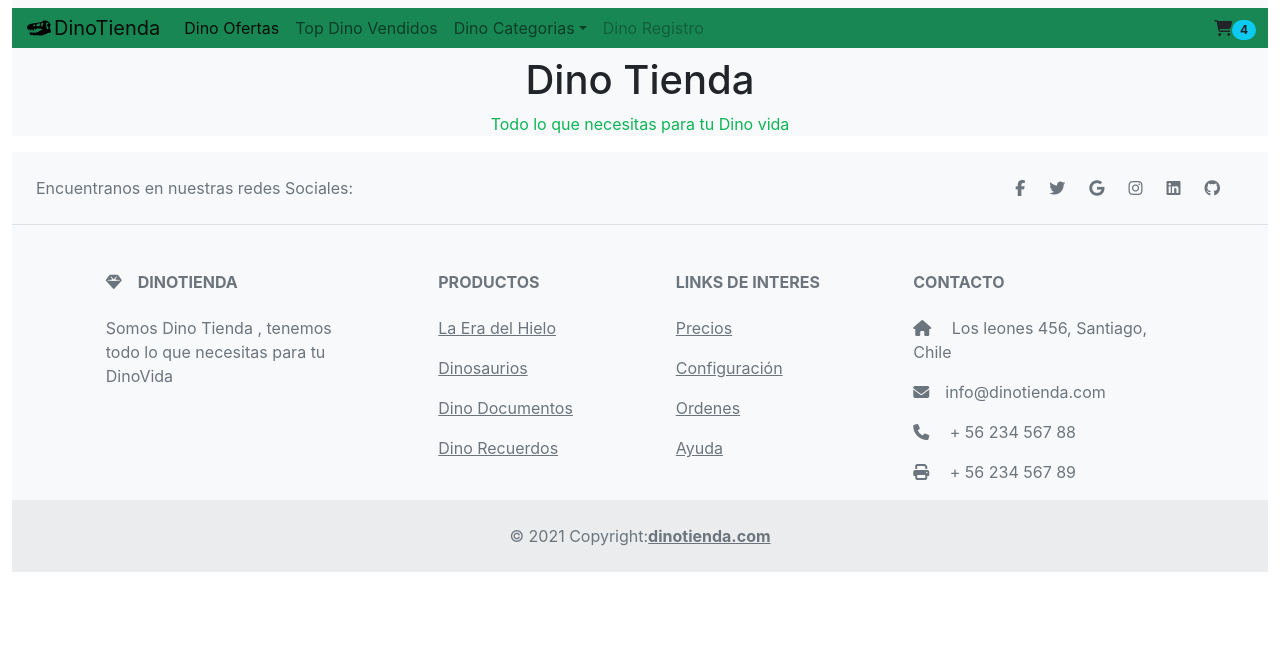
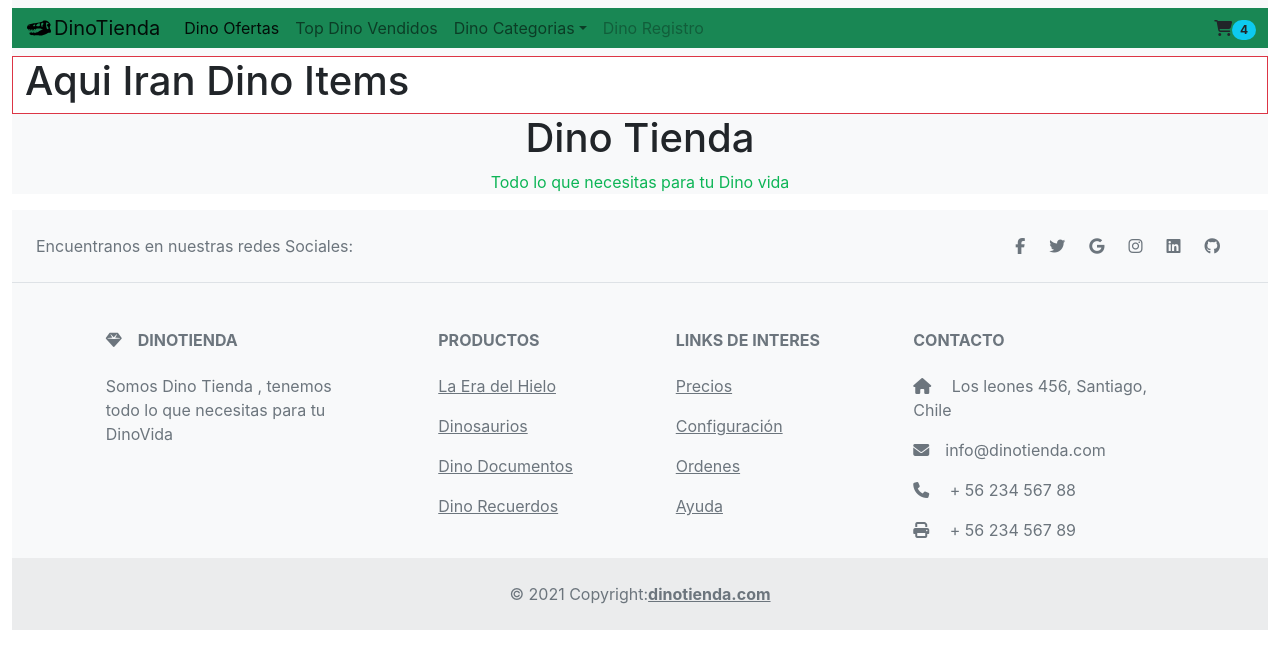
Before and after one commit to LordZack/IdeaSanhueza, a React (Create React App) app: page / in a window 1280 px wide. Shown: the top 668 px of the page. Built offline with nearby package versions, Linux system fonts and the light colour scheme.

Commit message:
se agrega ItemListContainer con un parametro de entrada

```diff
--- a/src/App.js
+++ b/src/App.js
@@ -3,12 +3,14 @@ import "./App.css";
 import NavBar from "./components/NavBar";
 import Landing from "./components/Landing";
 import Footer from "./components/Footer";
+import ItemListContainer from "./components/ItemListContainer";
 
 function App() {
   return (
-    <div className="container-fluid" style={{top:'0', bottom:'0', left:'0', right:'0', position: 'absolute'}}>
-      <NavBar />
-      <Landing />
+    <div className="container-fluid justify" style={{top:'0', bottom:'0', left:'0', right:'0', position: 'absolute'}}>
+      <NavBar/>
+      <ItemListContainer greeting="Aqui iran Dino Items"/>
+      <Landing/>
       <Footer/>
     </div>
   );
--- /dev/null
+++ b/src/components/ItemListContainer.jsx
@@ -0,0 +1,11 @@
+import React from 'react'
+
+const ItemListContainer = ({greeting}) => {
+    return (
+        <div className="container-fluid border border-danger">
+            <h1 className="text-capitalize">{greeting}</h1>
+        </div>
+    )
+}
+
+export default ItemListContainer
```
